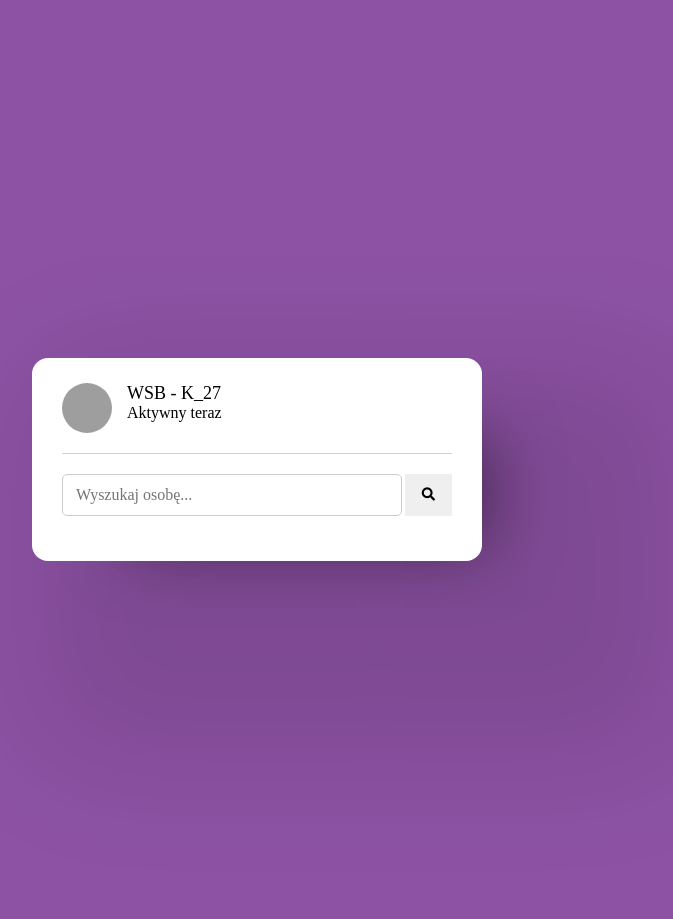
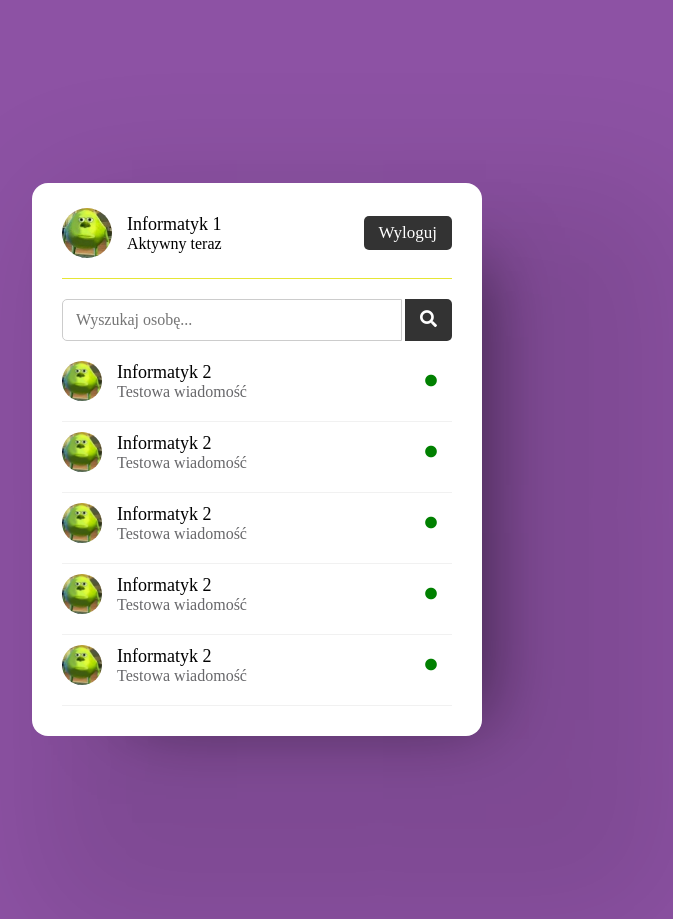
Before and after one commit to Emil25G/Zaliczenie, a PHP site: page /users.php in a window 1280 px wide. Shown: the whole page, without its empty margins (383-1056 px from the left). Run offline with PHP 8.4, Linux system fonts and the light colour scheme; some libraries are stand-ins or nearby versions; grey boxes are pictures that could not be loaded.

Commit message:
Dodano plik chat.php i skończono users.php.

```diff
--- a/Komunikator/style.css
+++ b/Komunikator/style.css
@@ -147,13 +147,14 @@
     text-decoration: underline;
 }
 
-/*Sekcja users.php CSS */
+/*Sekcja users.php CSS po  zalogowaniu */
 
 .users {
     padding: 25px 30px;
 }
 
-.users header{
+.users header,
+.users-list a{
     display:flex;
     align-items: center;
     padding-bottom: 20px;
@@ -166,8 +167,9 @@
     border-radius: 50%;
 }
 
-.users header .content{
+:is(.users, .users-list) .content{ /* funkcja is sprawdza użytkownika do zastosowania stylu*/
    display:flex;
+   align-items: center;
 }
 
 .users header .content img{
@@ -175,19 +177,20 @@
     width: 50px;
 }
 
-.users header .details{
+:is(.users, .users-list) .details{
     margin-left: 15px;
+    color: #000;
 }
 
-.users header .details span{
+:is(.users, .users-list) .details span{
     font-size: 18px;
     font-weight: 500;
 }
 
 .users header .logout{
-   background:333;
+   background:#333;
    padding: 7px 15px;
-   color: #fff;
+   color: #ffffff;
    font-size: 17px;
    border-radius: 5px;
 }
@@ -198,6 +201,8 @@
     position: relative;
     align-items: center;
     justify-content: space-between;
+    color: #ffffff;
+
 }
 
 .users .search .text{
@@ -211,7 +216,7 @@
     border: 1px solid #ccc;
     padding: 0 13px;
     font-size: 16px;
-    border-radius: 5px;
+    border-radius: 5px 0 0 5px;
     outline:none;
 }
 
@@ -219,5 +224,53 @@
     width:47px;
     height: 42px;
     border: none;
-    /*skończyłem na 28:55*/
+    outline:none;
+    color: #fff;
+    background: #333;
+    cursor: pointer;
+    font-size:17px;
+    border-radius:0 5px 5px 0;
+
 }
+
+.users-list{
+    max-height: 350px;
+    overflow-y: auto; /*pojawia się scroll dla lista userów*/
+
+}
+
+.users-list::-webkit-scrollbar{
+    width: 0px; /* ukryłem scrolla ale działa*/
+}
+
+.users-list a{
+    margin-bottom: 10px;
+    padding-right: 15px;
+    page-break-after: 10px;
+    border-bottom-color: #f1f1f1 ;
+}
+
+.users-list a:last-child{
+    border:none;
+    margin-bottom:0px;
+}
+
+.users-list a .content img{
+    height: 40px;
+    width: 40px;
+}
+.users-list a .content p{
+    color: #67676a;
+}
+.users-list a .status-dot {
+    font-size: 12px;
+    color: green;
+
+}
+
+.users-list a .status-dot.offline {
+    /*Ta klasa jest ważna dla kodu php - użytkownik nieaktywny*/
+    color: #ccc;
+}
+
+/*Skonczyłem na 35:50 - do zrobienia Chat area Page CSS*/
--- a/Komunikator/users.php
+++ b/Komunikator/users.php
@@ -14,9 +14,9 @@
             <section class="users">
                 <header>
                     <div class="content">
-                        <img src="img.jpg" alt="">
+                        <img src="img/profil1.png" alt="">
                         <div class="details">
-                            <span> WSB - K_27 </span>
+                            <span> Informatyk 1 </span>
                             <p> Aktywny teraz </p>
                         </div>
                     </div>
@@ -27,6 +27,88 @@
                     <input type="text" placeholder="Wyszukaj osobę...">
                     <button> <i class="fas fa-search"></i></button>
                 </div>
+                <div class="users-list"> <!--Lista użytkowników-->
+                    <a href="#">
+                        <div class="content">
+                          <img src="img/profil1.png" alt="" class="">
+                            <div class="details">
+                                <span> Informatyk 2 </span>
+                                 <p> Testowa wiadomość </p>
+                            </div>
+                        </div>
+                        <div class="status-dot"><i class="fas fa-circle"></i></div>
+                    </a>
+                    <a href="#">
+                        <div class="content">
+                          <img src="img/profil1.png" alt="" class="">
+                            <div class="details">
+                                <span> Informatyk 2 </span>
+                                 <p> Testowa wiadomość </p>
+                            </div>
+                        </div>
+                        <div class="status-dot"><i class="fas fa-circle"></i></div>
+                    </a>
+                    <a href="#">
+                        <div class="content">
+                          <img src="img/profil1.png" alt="" class="">
+                            <div class="details">
+                                <span> Informatyk 2 </span>
+                                 <p> Testowa wiadomość </p>
+                            </div>
+                        </div>
+                        <div class="status-dot"><i class="fas fa-circle"></i></div>
+                    </a>
+                    <a href="#">
+                        <div class="content">
+                          <img src="img/profil1.png" alt="" class="">
+                            <div class="details">
+                                <span> Informatyk 2 </span>
+                                 <p> Testowa wiadomość </p>
+                            </div>
+                        </div>
+                        <div class="status-dot"><i class="fas fa-circle"></i></div>
+                    </a>
+                    <a href="#">
+                        <div class="content">
+                          <img src="img/profil1.png" alt="" class="">
+                            <div class="details">
+                                <span> Informatyk 2 </span>
+                                 <p> Testowa wiadomość </p>
+                            </div>
+                        </div>
+                        <div class="status-dot"><i class="fas fa-circle"></i></div>
+                    </a>
+                    <a href="#">
+                        <div class="content">
+                          <img src="img/profil1.png" alt="" class="">
+                            <div class="details">
+                                <span> Informatyk 2 </span>
+                                 <p> Testowa wiadomość </p>
+                            </div>
+                        </div>
+                        <div class="status-dot"><i class="fas fa-circle"></i></div>
+                    </a>
+                    <a href="#">
+                        <div class="content">
+                          <img src="img/profil1.png" alt="" class="">
+                            <div class="details">
+                                <span> Informatyk 2 </span>
+                                 <p> Testowa wiadomość </p>
+                            </div>
+                        </div>
+                        <div class="status-dot"><i class="fas fa-circle"></i></div>
+                    </a>
+                    <a href="#">
+                        <div class="content">
+                          <img src="img/profil1.png" alt="" class="">
+                            <div class="details">
+                                <span> Informatyk 2 </span>
+                                 <p> Testowa wiadomość </p>
+                            </div>
+                        </div>
+                        <div class="status-dot"><i class="fas fa-circle"></i></div>
+                    </a> <!-- Lista użytkowników - koniec-->
+                </div>
             </section>
         </div>
     </body>
--- a/notatki.txt
+++ b/notatki.txt
@@ -1,4 +1,5 @@
 Notatnik z budowy aplikacji
 
 1. Dodano folder z działającą aplikacją aby sprawdzić jej działanie i kod
-2.Dodano pliki: index.php, login.php oraz users.php. Oprócz tego style.css
+2. Dodano pliki: index.php, login.php oraz users.php. Oprócz tego style.css
+3. Dodano plik chat.php i skończono users.php. Do zrobienia CSS dla chata
```
Also changed, not shown: chat.php (added, +30 -0 lines), Komunikator/img/profil1.PNG (added).
